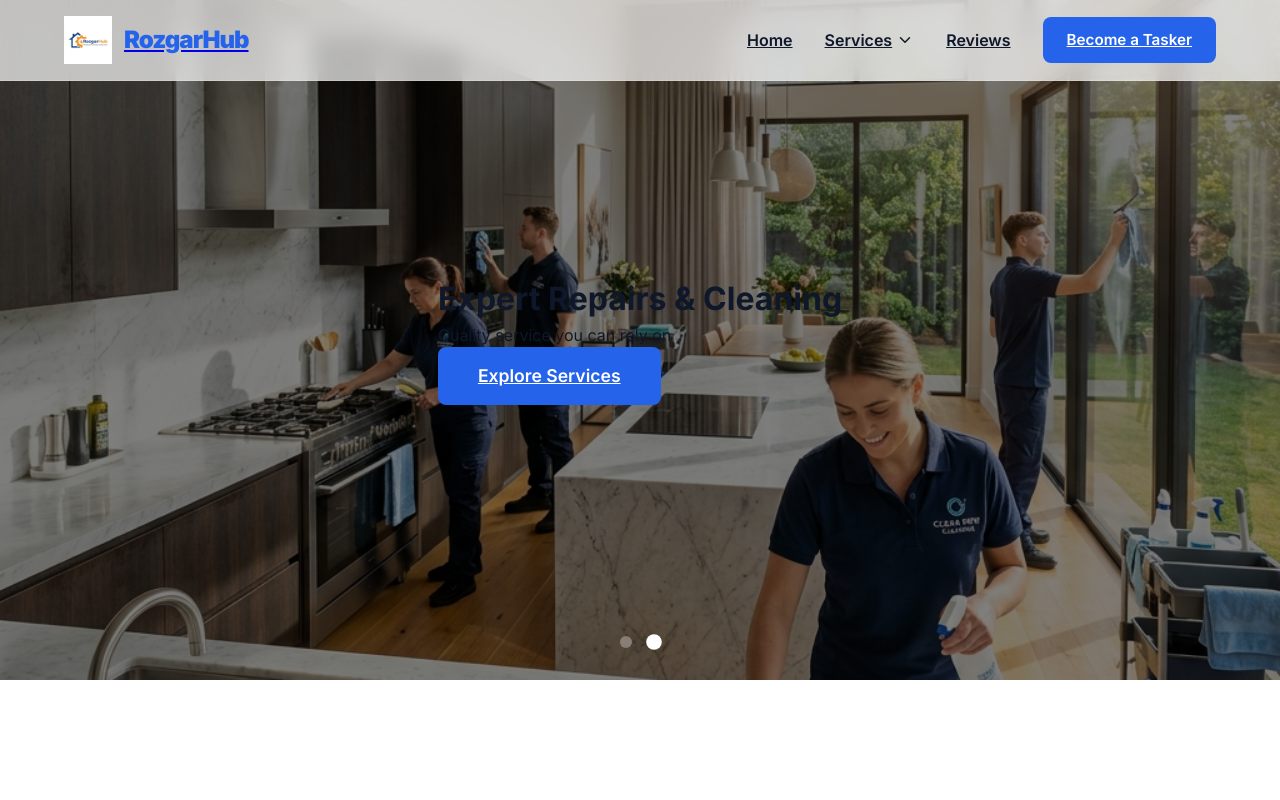
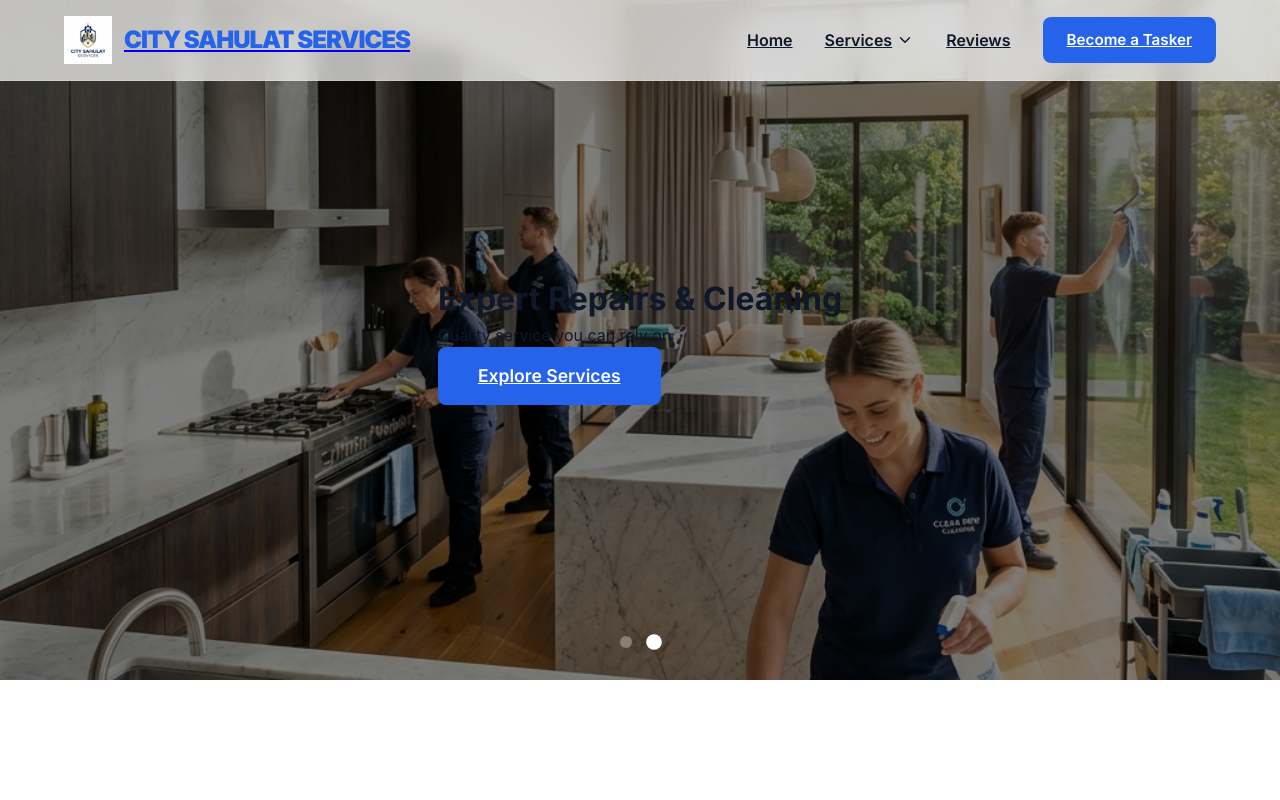
Before and after one commit to FawazAhmad3/rozgarhub, a React (Vite) app: page / in a window 1280 px wide. Shown: the top 800 px of the page. Built offline with nearby package versions, Linux system fonts and the light colour scheme.

Commit message:
Renamed platform to CITY SAHULAT SERVICES and updated brand logo

```diff
--- a/src/components/BookingForm.tsx
+++ b/src/components/BookingForm.tsx
@@ -19,7 +19,7 @@ const BookingForm: React.FC<BookingFormProps> = ({ data }) => {
     e.preventDefault();
 
     const whatsappNumber = data.whatsappNumber; // From JSON
-    const message = `*New Service Request - RozgarHub*%0A%0A` +
+    const message = `*New Service Request - CITY SAHULAT SERVICES*%0A%0A` +
       `*Name:* ${formData.name}%0A` +
       `*Phone:* ${formData.phone}%0A` +
       `*Service:* ${formData.service}%0A` +
--- a/src/data/become-a-tasker.json
+++ b/src/data/become-a-tasker.json
@@ -4,7 +4,7 @@
     "subtitle": "Join our network of skilled professionals and start earning today."
   },
   "whyJoin": {
-    "title": "Why join RozgarHub?",
+    "title": "Why join CITY SAHULAT SERVICES?",
     "benefits": [
       {
         "title": "Be your own boss",
--- a/src/data/footer.json
+++ b/src/data/footer.json
@@ -14,5 +14,5 @@
     "location": "Islamabad, Pakistan",
     "email": "info@rozgarhub.com"
   },
-  "copyright": "RozgarHub. All rights reserved."
+  "copyright": "CITY SAHULAT SERVICES. All rights reserved."
 }
--- a/src/data/home.json
+++ b/src/data/home.json
@@ -1,5 +1,5 @@
 {
-  "pageTitle": "RozgarHub - Home Appliance Repair & Cleaning Services",
+  "pageTitle": "CITY SAHULAT SERVICES - Home Appliance Repair & Cleaning Services",
   "hero": {
     "slides": [
       {
--- a/src/data/navbar.json
+++ b/src/data/navbar.json
@@ -1,5 +1,5 @@
 {
-  "brand": "RozgarHub",
+  "brand": "CITY SAHULAT SERVICES",
   "links": [
     { "name": "Home", "path": "/" },
     { "name": "Services", "path": "/services", "hasDropdown": true },
```
Also changed, not shown: public/logos/logo.png.
